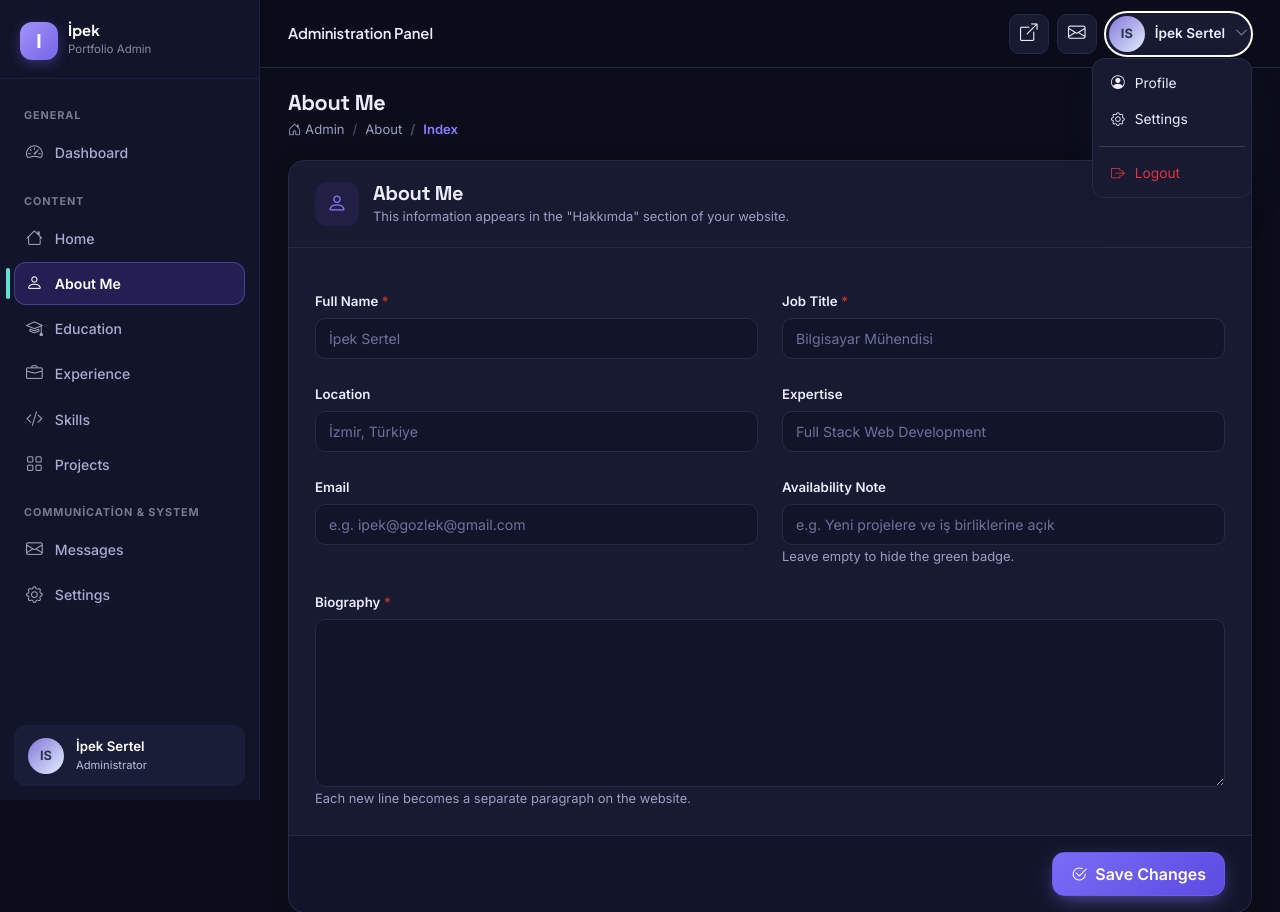
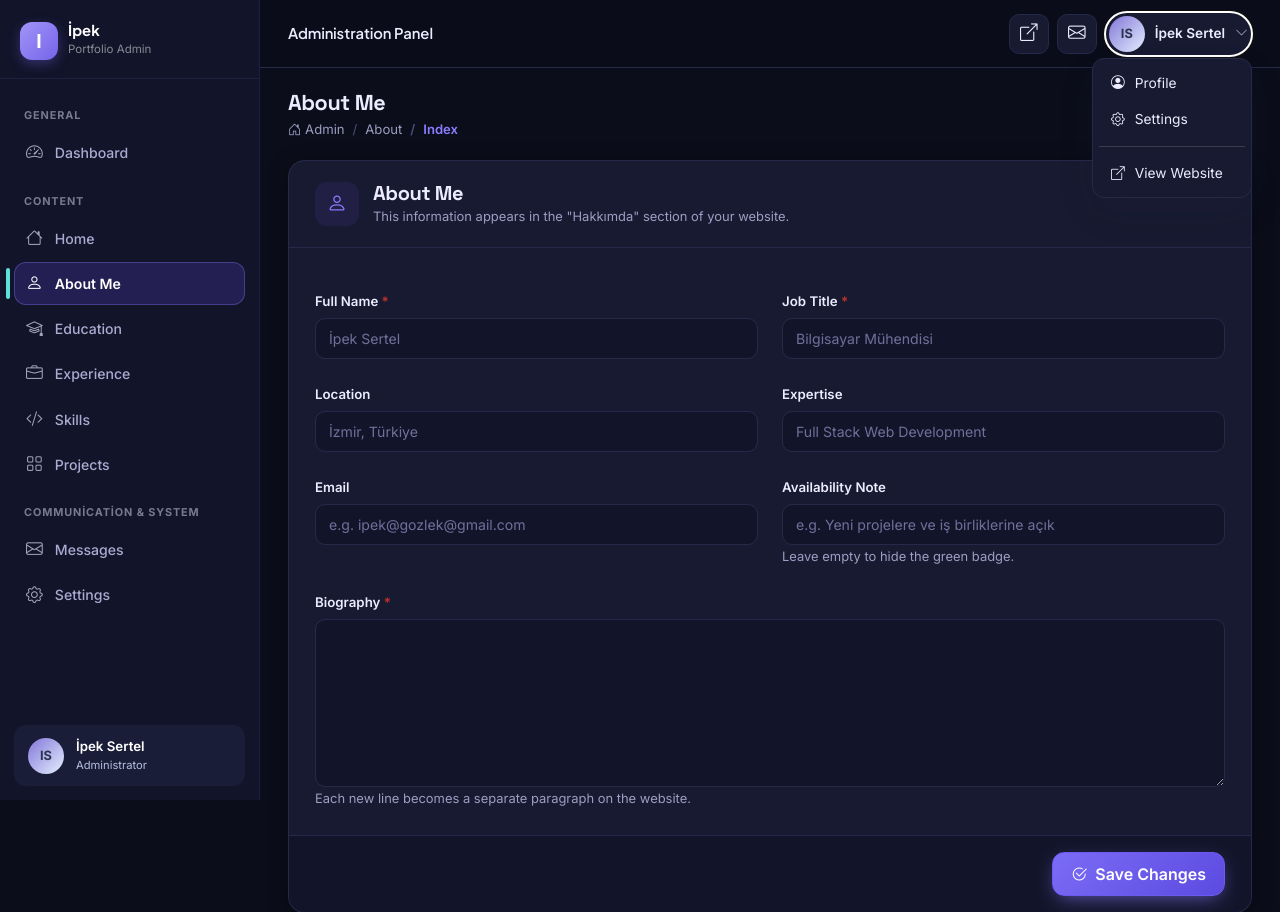
Before and after one commit to ipekgozlek/MYAcademy_PortfolioProject, an ASP.NET Core app: page /Admin/About in a window 1280 px wide, after a click that opens the changed part. Shown: the top 912 px of the page. Run offline with ASP.NET Core 8, Linux system fonts and the light colour scheme; some libraries are stand-ins or nearby versions.

Commit message:
Add README and fix admin profile menu links
- README: features, tech stack, techniques, database diagram, setup steps, structure
- Profile now opens the About page; Logout (no login system) replaced by View Website

```diff
--- a/Areas/Admin/Views/AdminLayout/_AdminLayout.cshtml
+++ b/Areas/Admin/Views/AdminLayout/_AdminLayout.cshtml
@@ -438,10 +438,10 @@
                         <i class="bi bi-chevron-down small text-secondary d-none d-md-inline"></i>
                     </button>
                     <ul class="dropdown-menu dropdown-menu-end">
-                        <li><a class="dropdown-item" href="/Admin/Profile/Index"><i class="bi bi-person-circle"></i> Profile</a></li>
+                        <li><a class="dropdown-item" href="/Admin/About"><i class="bi bi-person-circle"></i> Profile</a></li>
                         <li><a class="dropdown-item" href="/Admin/Setting/Index"><i class="bi bi-gear"></i> Settings</a></li>
                         <li><hr class="dropdown-divider"></li>
-                        <li><a class="dropdown-item text-danger" href="/Login/Logout"><i class="bi bi-box-arrow-right"></i> Logout</a></li>
+                        <li><a class="dropdown-item" href="/Default/Index" target="_blank"><i class="bi bi-box-arrow-up-right"></i> View Website</a></li>
                     </ul>
                 </div>
             </div>
```
Also changed, not shown: README.md (added).
